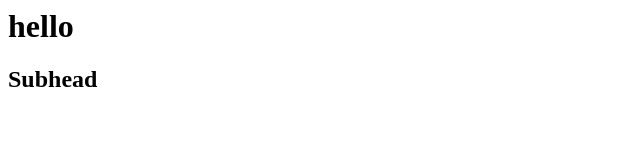
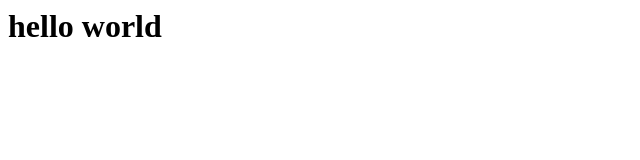
Before and after one commit to WeiWu2/my-first-project, a plain HTML site: page index.html in a window 1280 px wide. Shown: the whole page, without its empty margins (0-640 px from the left). Drawn offline with Linux system fonts and the light colour scheme.

Commit message:
remove h2 change h1

```diff
--- a/index.html
+++ b/index.html
@@ -2,7 +2,6 @@
 <head>
 </head>
 <body>
-<h1> hello </h1>
-<h2>Subhead</h2>
+<h1> hello world</h1>
 </body>
 </html>
```
